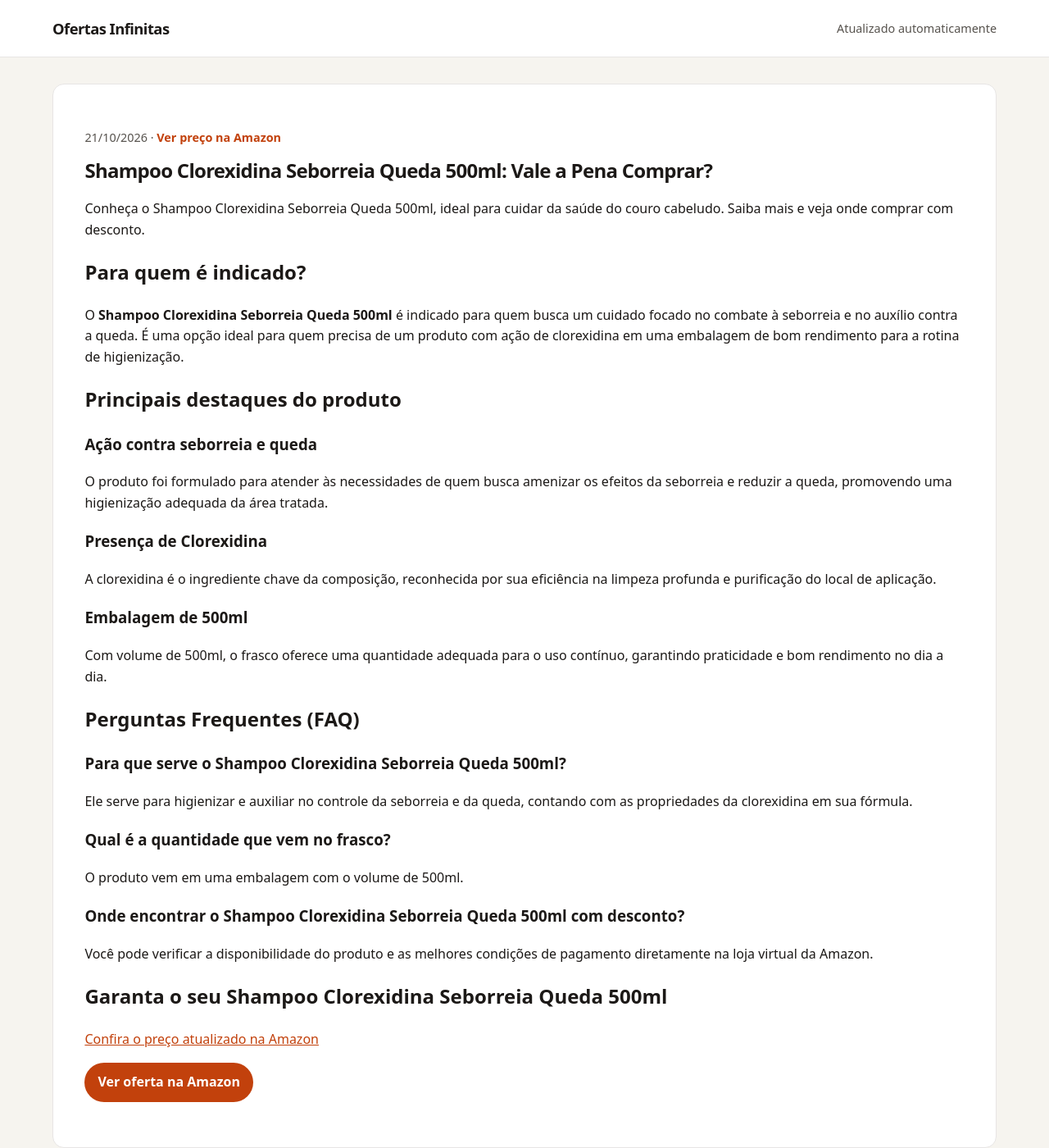
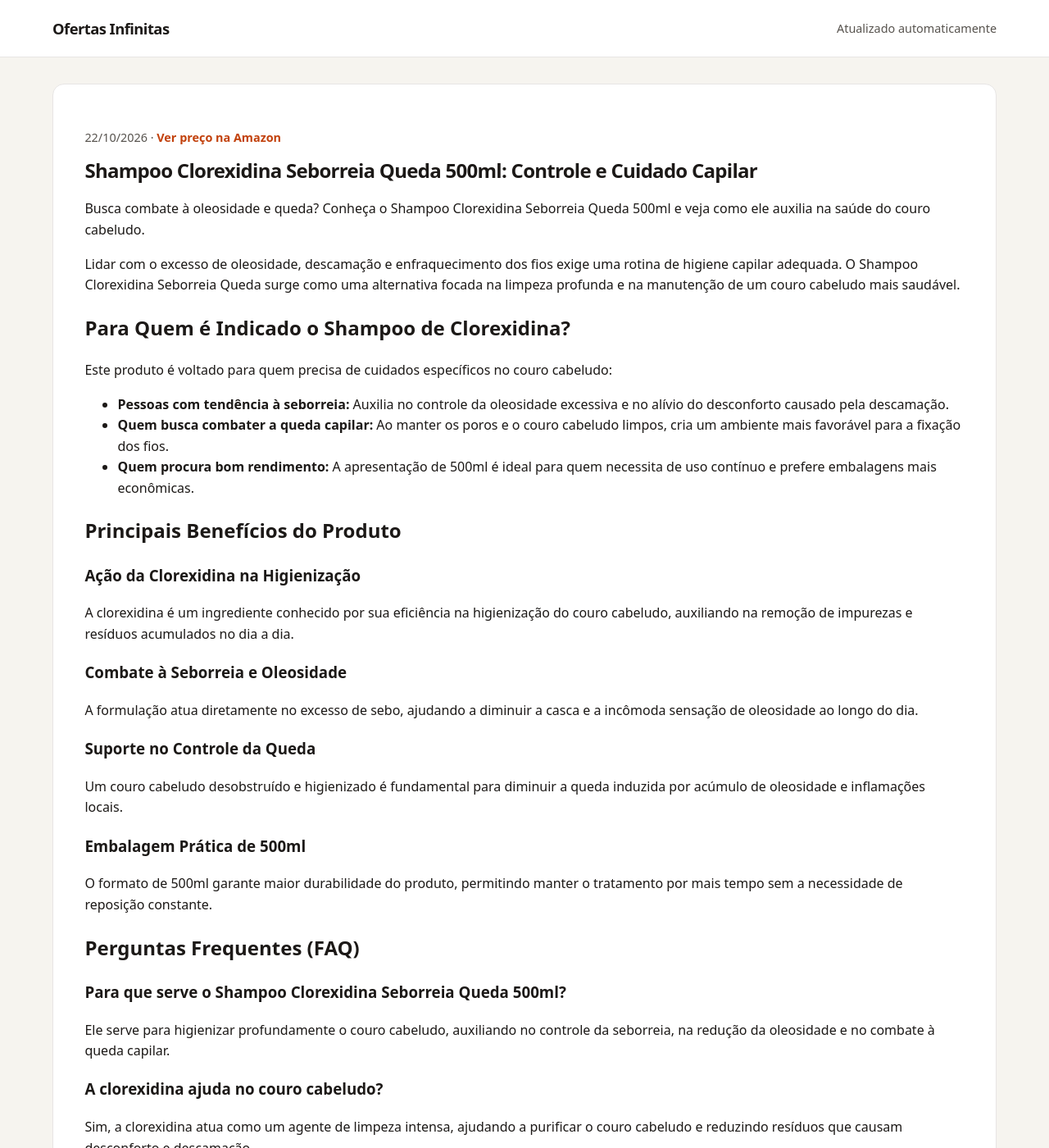
Before and after one commit to Monuver/afiliado, a Jekyll site: the page built from _posts/2026-08-19-shampoo-clorexidina-seborreia-queda-500ml-b09l9qkmd1.md, in a window 1280 px wide and 1400 px high. Shown: the whole window at 82% size. Built offline with Jekyll 4.4.1, drawn with Linux system fonts in a browser that asks for light colours; some of the changed text lies outside the part shown.

Commit message:
chore: novas ofertas geradas automaticamente

```diff
--- a/_posts/2026-08-19-shampoo-clorexidina-seborreia-queda-500ml-b09l9qkmd1.md
+++ b/_posts/2026-08-19-shampoo-clorexidina-seborreia-queda-500ml-b09l9qkmd1.md
@@ -1,8 +1,8 @@
 ---
 layout: post
-title: 'Shampoo Clorexidina Seborreia Queda 500ml: Vale a Pena Comprar?'
-description: Conheça o Shampoo Clorexidina Seborreia Queda 500ml, ideal para cuidar da saúde do couro cabeludo. Saiba mais e veja onde comprar com desconto.
-date: 2026-10-21 10:38:52 -0300
+title: 'Shampoo Clorexidina Seborreia Queda 500ml: Controle e Cuidado Capilar'
+description: Busca combate à oleosidade e queda? Conheça o Shampoo Clorexidina Seborreia Queda 500ml e veja como ele auxilia na saúde do couro cabeludo.
+date: 2026-10-22 10:32:47 -0300
 categories:
 - ofertas
 image: ''
@@ -10,36 +10,47 @@ preco: Ver preço na Amazon
 affiliate_url: https://amzn.to/4qzhrZ9
 ---
 
-# Shampoo Clorexidina Seborreia Queda 500ml: Vale a Pena Comprar?
+# Shampoo Clorexidina Seborreia Queda 500ml: Controle e Cuidado Capilar
 
-Conheça o Shampoo Clorexidina Seborreia Queda 500ml, ideal para cuidar da saúde do couro cabeludo. Saiba mais e veja onde comprar com desconto.
+Busca combate à oleosidade e queda? Conheça o Shampoo Clorexidina Seborreia Queda 500ml e veja como ele auxilia na saúde do couro cabeludo.
 
-## Para quem é indicado?
+Lidar com o excesso de oleosidade, descamação e enfraquecimento dos fios exige uma rotina de higiene capilar adequada. O Shampoo Clorexidina Seborreia Queda surge como uma alternativa focada na limpeza profunda e na manutenção de um couro cabeludo mais saudável.
 
-O **Shampoo Clorexidina Seborreia Queda 500ml** é indicado para quem busca um cuidado focado no combate à seborreia e no auxílio contra a queda. É uma opção ideal para quem precisa de um produto com ação de clorexidina em uma embalagem de bom rendimento para a rotina de higienização.
+## Para Quem é Indicado o Shampoo de Clorexidina?
 
-## Principais destaques do produto
+Este produto é voltado para quem precisa de cuidados específicos no couro cabeludo:
 
-### Ação contra seborreia e queda
-O produto foi formulado para atender às necessidades de quem busca amenizar os efeitos da seborreia e reduzir a queda, promovendo uma higienização adequada da área tratada.
+- **Pessoas com tendência à seborreia:** Auxilia no controle da oleosidade excessiva e no alívio do desconforto causado pela descamação.
+- **Quem busca combater a queda capilar:** Ao manter os poros e o couro cabeludo limpos, cria um ambiente mais favorável para a fixação dos fios.
+- **Quem procura bom rendimento:** A apresentação de 500ml é ideal para quem necessita de uso contínuo e prefere embalagens mais econômicas.
 
-### Presença de Clorexidina
-A clorexidina é o ingrediente chave da composição, reconhecida por sua eficiência na limpeza profunda e purificação do local de aplicação.
+## Principais Benefícios do Produto
 
-### Embalagem de 500ml
-Com volume de 500ml, o frasco oferece uma quantidade adequada para o uso contínuo, garantindo praticidade e bom rendimento no dia a dia.
+### Ação da Clorexidina na Higienização
+A clorexidina é um ingrediente conhecido por sua eficiência na higienização do couro cabeludo, auxiliando na remoção de impurezas e resíduos acumulados no dia a dia.
+
+### Combate à Seborreia e Oleosidade
+A formulação atua diretamente no excesso de sebo, ajudando a diminuir a casca e a incômoda sensação de oleosidade ao longo do dia.
+
+### Suporte no Controle da Queda
+Um couro cabeludo desobstruído e higienizado é fundamental para diminuir a queda induzida por acúmulo de oleosidade e inflamações locais.
+
+### Embalagem Prática de 500ml
+O formato de 500ml garante maior durabilidade do produto, permitindo manter o tratamento por mais tempo sem a necessidade de reposição constante.
 
 ## Perguntas Frequentes (FAQ)
 
 ### Para que serve o Shampoo Clorexidina Seborreia Queda 500ml?
-Ele serve para higienizar e auxiliar no controle da seborreia e da queda, contando com as propriedades da clorexidina em sua fórmula.
+Ele serve para higienizar profundamente o couro cabeludo, auxiliando no controle da seborreia, na redução da oleosidade e no combate à queda capilar.
 
-### Qual é a quantidade que vem no frasco?
-O produto vem em uma embalagem com o volume de 500ml.
+### A clorexidina ajuda no couro cabeludo?
+Sim, a clorexidina atua como um agente de limpeza intensa, ajudando a purificar o couro cabeludo e reduzindo resíduos que causam desconforto e descamação.
 
-### Onde encontrar o Shampoo Clorexidina Seborreia Queda 500ml com desconto?
-Você pode verificar a disponibilidade do produto e as melhores condições de pagamento diretamente na loja virtual da Amazon.
+### Qual o tamanho da embalagem deste shampoo?
+Este produto vem em um frasco com volume de 500ml.
 
-## Garanta o seu Shampoo Clorexidina Seborreia Queda 500ml
+## Garanta o Seu e Cuide da Saúde Capilar
+
+Se você procura uma opção eficiente para o controle da oleosidade e fortalecimento do couro cabeludo, a versão de 500ml oferece um ótimo custo-benefício para a sua rotina.
 
 [Confira o preço atualizado na Amazon](https://amzn.to/4qzhrZ9)
```
Also changed, not shown: _posts/2026-08-18-cafeteira-italiana-expresso-aluminio-xicaras-b08b79hyvc.md (+20 -26 lines), _posts/2026-08-19-cadeira-escritorio-presidente-duoffice-du500a-b09vnbcfdj.md (+23 -21 lines), _posts/2026-08-19-flexiveis-cotonete-bastonetes-bellacotton-150unidades-b0cx9wkp1b.md (+22 -21 lines).
